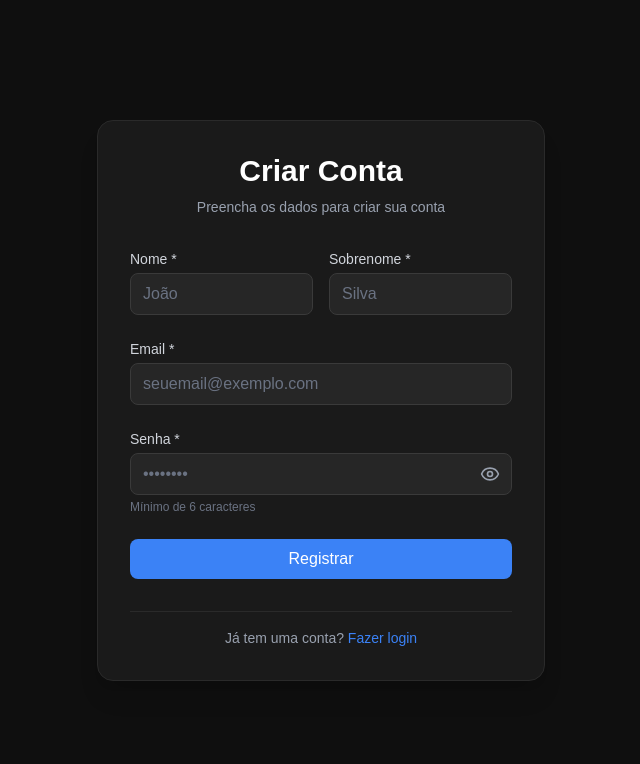
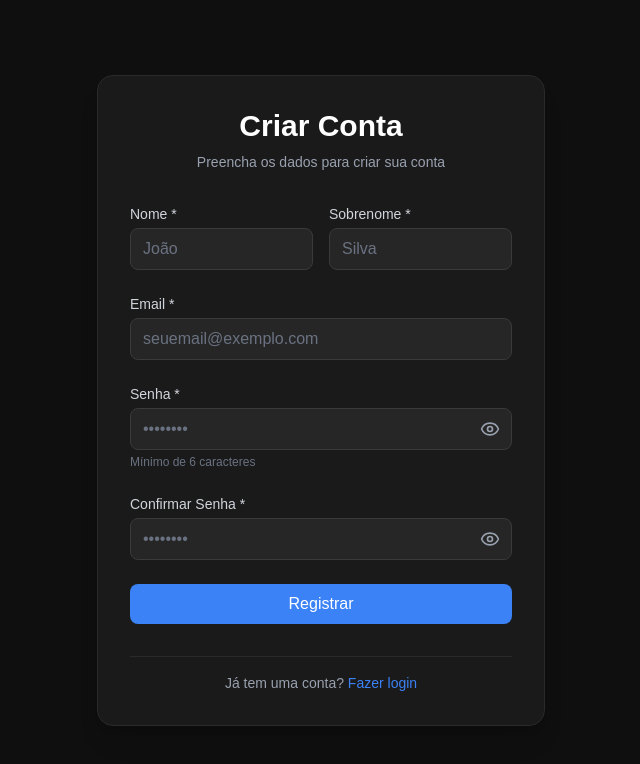
Before and after one commit to skrowll/tech-test-digital-wallet, a Next.js app: page /auth/register in a window 1280 px wide. Shown: the top 764 px of the page, without its empty margins (319-959 px from the left). Built offline with nearby package versions, Linux system fonts and the light colour scheme; no server answers.

Commit message:
feat: add password confirmation validation in registration form

```diff
--- a/src/app/(public)/auth/register/page.tsx
+++ b/src/app/(public)/auth/register/page.tsx
@@ -4,18 +4,20 @@ import { useRouter } from 'next/navigation';
 import { useState } from 'react';
 import { Eye, EyeOff } from 'lucide-react';
 import { showToast } from '@/lib/toast';
-import { registerSchema, validateFormField, type RegisterFormData } from '@/lib/schemas';
+import { registerFormSchema, validateFormField, type RegisterFormDataWithConfirm } from '@/lib/schemas';
 
 export default function RegisterPage() {
   const [formData, setFormData] = useState({
     firstName: '',
     lastName: '',
     email: '',
-    password: ''
+    password: '',
+    confirmPassword: ''
   });
-  const [formErrors, setFormErrors] = useState<Partial<RegisterFormData>>({});
+  const [formErrors, setFormErrors] = useState<Partial<RegisterFormDataWithConfirm>>({});
   const [isLoading, setIsLoading] = useState(false);
   const [showPassword, setShowPassword] = useState(false);
+  const [showConfirmPassword, setShowConfirmPassword] = useState(false);
   const router = useRouter();
 
   const handleInputChange = (field: keyof typeof formData, value: string) => {
@@ -31,10 +33,45 @@ export default function RegisterPage() {
         [field]: ''
       }));
     }
+
+    // Se a senha foi alterada e já existe confirmação, validar novamente
+    if (field === 'password' && formData.confirmPassword) {
+      // Re-validar confirmação de senha quando a senha principal muda
+      setTimeout(() => {
+        if (value !== formData.confirmPassword) {
+          setFormErrors(prev => ({
+            ...prev,
+            confirmPassword: 'A confirmação de senha deve ser igual à senha'
+          }));
+        } else {
+          setFormErrors(prev => ({
+            ...prev,
+            confirmPassword: ''
+          }));
+        }
+      }, 0);
+    }
   };
 
   const validateField = (field: keyof typeof formData, value: string) => {
-    const fieldSchema = registerSchema.shape[field as keyof typeof registerSchema.shape];
+    // Para campos individuais, validamos apenas o campo específico
+    if (field === 'confirmPassword') {
+      // Validação especial para confirmação de senha
+      if (value !== formData.password) {
+        setFormErrors(prev => ({
+          ...prev,
+          [field]: 'A confirmação de senha deve ser igual à senha'
+        }));
+        return false;
+      } else {
+        setFormErrors(prev => ({
+          ...prev,
+          [field]: ''
+        }));
+        return true;
+      }
+    } else {
+      const fieldSchema = registerFormSchema.shape[field as keyof typeof registerFormSchema.shape];
       const validation = validateFormField(fieldSchema, value);
 
       setFormErrors(prev => ({
@@ -43,11 +80,12 @@ export default function RegisterPage() {
       }));
 
       return validation.isValid;
+    }
   };
 
   const validateForm = (): boolean => {
     // Validar usando o schema completo do Zod
-    const validation = validateFormField(registerSchema, formData);
+    const validation = validateFormField(registerFormSchema, formData);
 
     if (!validation.isValid) {
       showToast.error(validation.error || 'Dados inválidos');
@@ -74,6 +112,7 @@ export default function RegisterPage() {
           lastName: formData.lastName.trim(),
           email: formData.email.trim().toLowerCase(),
           password: formData.password
+          // Note: confirmPassword não é enviado para a API
         })
       });
 
@@ -223,6 +262,42 @@ export default function RegisterPage() {
             )}
           </div>
 
+          <div>
+            <label htmlFor="confirmPassword" className="block text-sm font-medium text-gray-300 mb-1">
+              Confirmar Senha *
+            </label>
+            <div className="relative">
+              <input
+                id="confirmPassword"
+                name="confirmPassword"
+                type={showConfirmPassword ? 'text' : 'password'}
+                required
+                className={`w-full px-3 py-2 pr-10 bg-[#262626] text-white border ${formErrors.confirmPassword ? 'border-red-500' : 'border-[#3a3a3a]'} rounded-lg placeholder-gray-500 focus:outline-none focus:ring-2 focus:ring-[#3b82f6] focus:border-[#3b82f6] transition disabled:opacity-50`}
+                value={formData.confirmPassword}
+                onChange={(e) => handleInputChange('confirmPassword', e.target.value)}
+                onBlur={() => validateField('confirmPassword', formData.confirmPassword)}
+                placeholder="••••••••"
+                disabled={isLoading}
+              />
+              <button
+                type="button"
+                onClick={() => setShowConfirmPassword(!showConfirmPassword)}
+                className="absolute right-3 top-1/2 transform -translate-y-1/2 text-gray-400 hover:text-white transition-colors cursor-pointer"
+                aria-label={showConfirmPassword ? 'Ocultar confirmação de senha' : 'Mostrar confirmação de senha'}
+                disabled={isLoading}
+              >
+                {showConfirmPassword ? (
+                  <EyeOff className="w-5 h-5" />
+                ) : (
+                  <Eye className="w-5 h-5" />
+                )}
+              </button>
+            </div>
+            {formErrors.confirmPassword && (
+              <p className="text-red-500 text-sm mt-1">{formErrors.confirmPassword}</p>
+            )}
+          </div>
+
           <button
             type="submit"
             disabled={isLoading}
--- a/src/lib/schemas.ts
+++ b/src/lib/schemas.ts
@@ -41,6 +41,39 @@ export const registerSchema = z.object({
     .min(1, 'Senha é obrigatória')
     .min(6, 'Senha deve ter pelo menos 6 caracteres')
     .max(100, 'Senha deve ter no máximo 100 caracteres')
+});
+
+// Schema para o formulário de registro com confirmação de senha
+export const registerFormSchema = z.object({
+  firstName: z
+    .string()
+    .min(1, 'Nome é obrigatório')
+    .min(2, 'Nome deve ter pelo menos 2 caracteres')
+    .max(50, 'Nome deve ter no máximo 50 caracteres')
+    .trim(),
+  lastName: z
+    .string()
+    .min(1, 'Sobrenome é obrigatório')
+    .min(2, 'Sobrenome deve ter pelo menos 2 caracteres')
+    .max(50, 'Sobrenome deve ter no máximo 50 caracteres')
+    .trim(),
+  email: z
+    .string()
+    .min(1, 'Email é obrigatório')
+    .email('Email inválido')
+    .toLowerCase()
+    .trim(),
+  password: z
+    .string()
+    .min(1, 'Senha é obrigatória')
+    .min(6, 'Senha deve ter pelo menos 6 caracteres')
+    .max(100, 'Senha deve ter no máximo 100 caracteres'),
+  confirmPassword: z
+    .string()
+    .min(1, 'Confirmação de senha é obrigatória')
+}).refine((data) => data.password === data.confirmPassword, {
+  message: 'A confirmação de senha deve ser igual à senha',
+  path: ['confirmPassword']
 });
 
 // ========================================
@@ -119,6 +152,7 @@ export const emailInputSchema = z
 
 export type LoginFormData = z.infer<typeof loginSchema>;
 export type RegisterFormData = z.infer<typeof registerSchema>;
+export type RegisterFormDataWithConfirm = z.infer<typeof registerFormSchema>;
 export type DepositRequest = z.infer<typeof depositSchema>;
 export type TransferRequest = z.infer<typeof transferSchema>;
 
```
Lines whose indentation alone changed are shown as unchanged.
